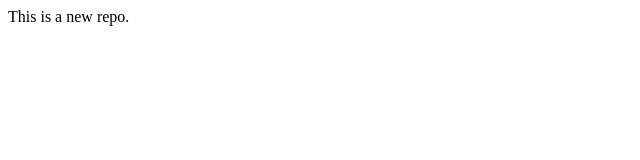
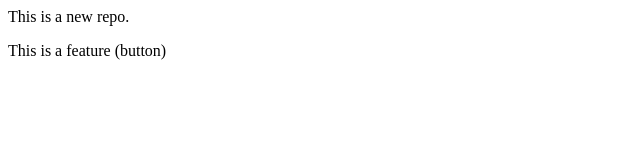
Before and after one commit to Astha709/localrepo, a plain HTML site: page index.html in a window 1280 px wide. Shown: the whole page, without its empty margins (0-640 px from the left). Drawn offline with Linux system fonts and the light colour scheme.

Commit message:
Add button

```diff
--- a/index.html
+++ b/index.html
@@ -1 +1,2 @@
 <p>This is a new repo.</p>
+<p>This is a feature (button)</p>
```
